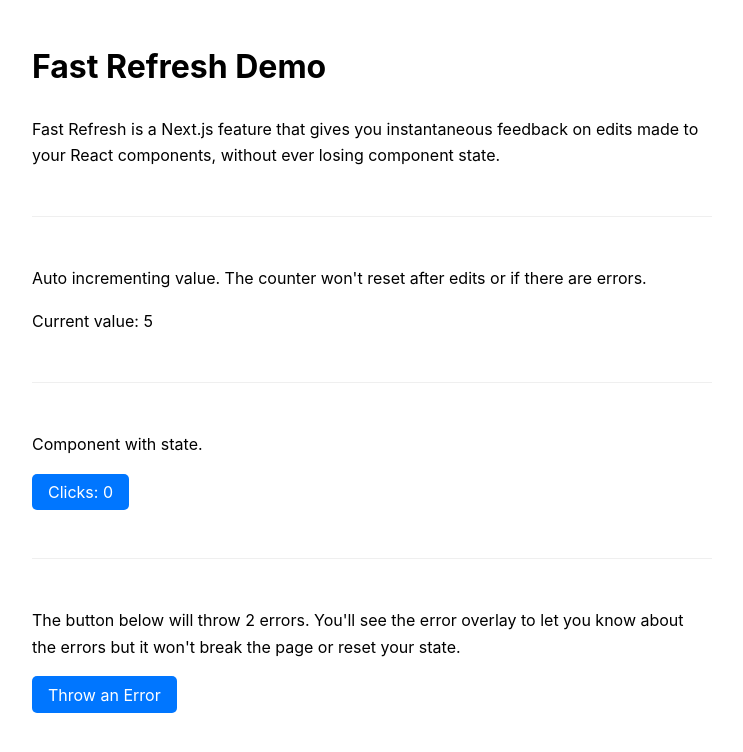
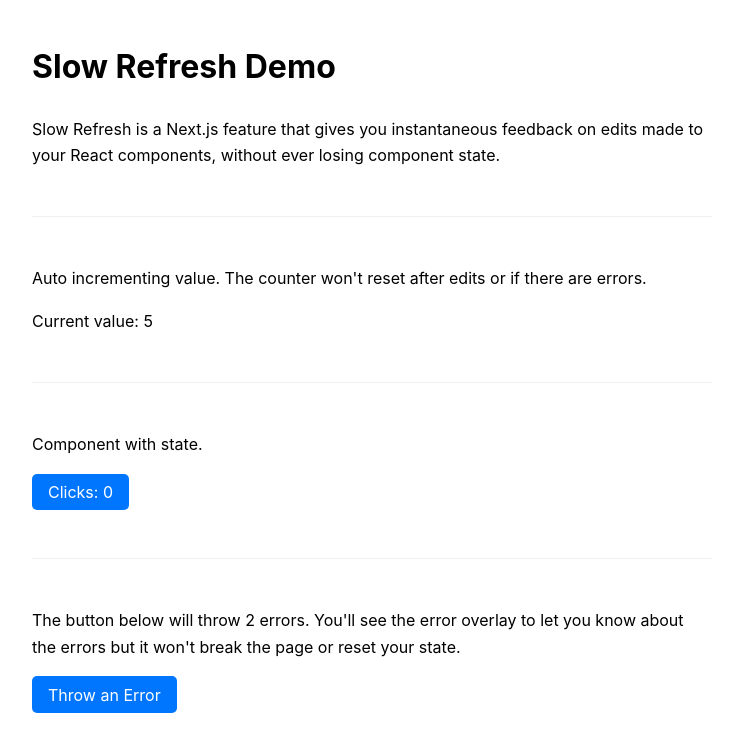
Before and after one commit to ryanswanstrom/codespaces-nextjs, a Next.js app: page / in a window 1280 px wide. Shown: the top 752 px of the page, without its empty margins (268-1011 px from the left). Built offline with nearby package versions, Linux system fonts and the light colour scheme.

Commit message:
initial commit

```diff
--- a/pages/index.js
+++ b/pages/index.js
@@ -28,9 +28,9 @@
 
   return (
     <main className={styles.main}>
-      <h1>Fast Refresh Demo</h1>
+      <h1>Slow Refresh Demo</h1>
       <p>
-        Fast Refresh is a Next.js feature that gives you instantaneous feedback
+        Slow Refresh is a Next.js feature that gives you instantaneous feedback
         on edits made to your React components, without ever losing component
         state.
       </p>
```
